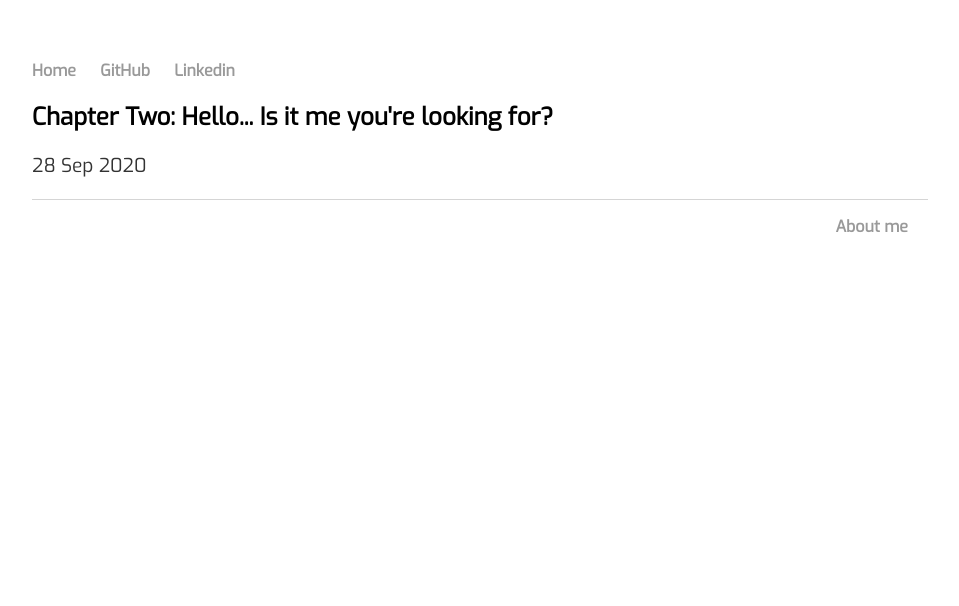
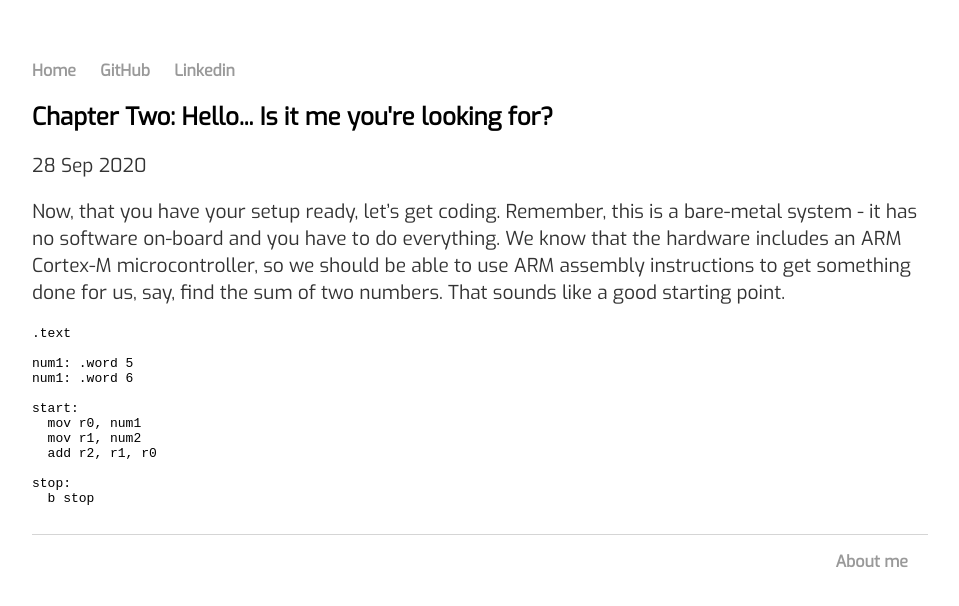
Before and after one commit to varun-venkatesh/varun-venkatesh.github.io, a Jekyll site: the page built from _posts/2020-09-28-bare-mtl-chapter2.md, in a window 1280 px wide. Shown: the top 606 px of the page, without its empty margins (160-1119 px from the left). Built offline with Jekyll 4.4.1, drawn with Linux system fonts in a browser that asks for light colours.

Commit message:
Update 2020-09-28-bare-mtl-chapter2.md

````diff
--- a/_posts/2020-09-28-bare-mtl-chapter2.md
+++ b/_posts/2020-09-28-bare-mtl-chapter2.md
@@ -3,3 +3,22 @@ layout: posts
 title: "Chapter Two: Hello... Is it me you're looking for?"
 date: 2020-09-28
 ---
+
+Now, that you have your setup ready, let's get coding. Remember, this is a bare-metal system - it has no software on-board and you have to do everything.
+We know that the hardware includes an ARM Cortex-M microcontroller, so we should be able to use ARM assembly instructions to get something done for us, say, find the sum of two numbers. That sounds like a good starting point.
+
+```assembly
+.text
+
+num1: .word 5
+num1: .word 6
+
+start:
+  mov r0, num1
+  mov r1, num2
+  add r2, r1, r0
+
+stop:
+  b stop
+
+```
````
